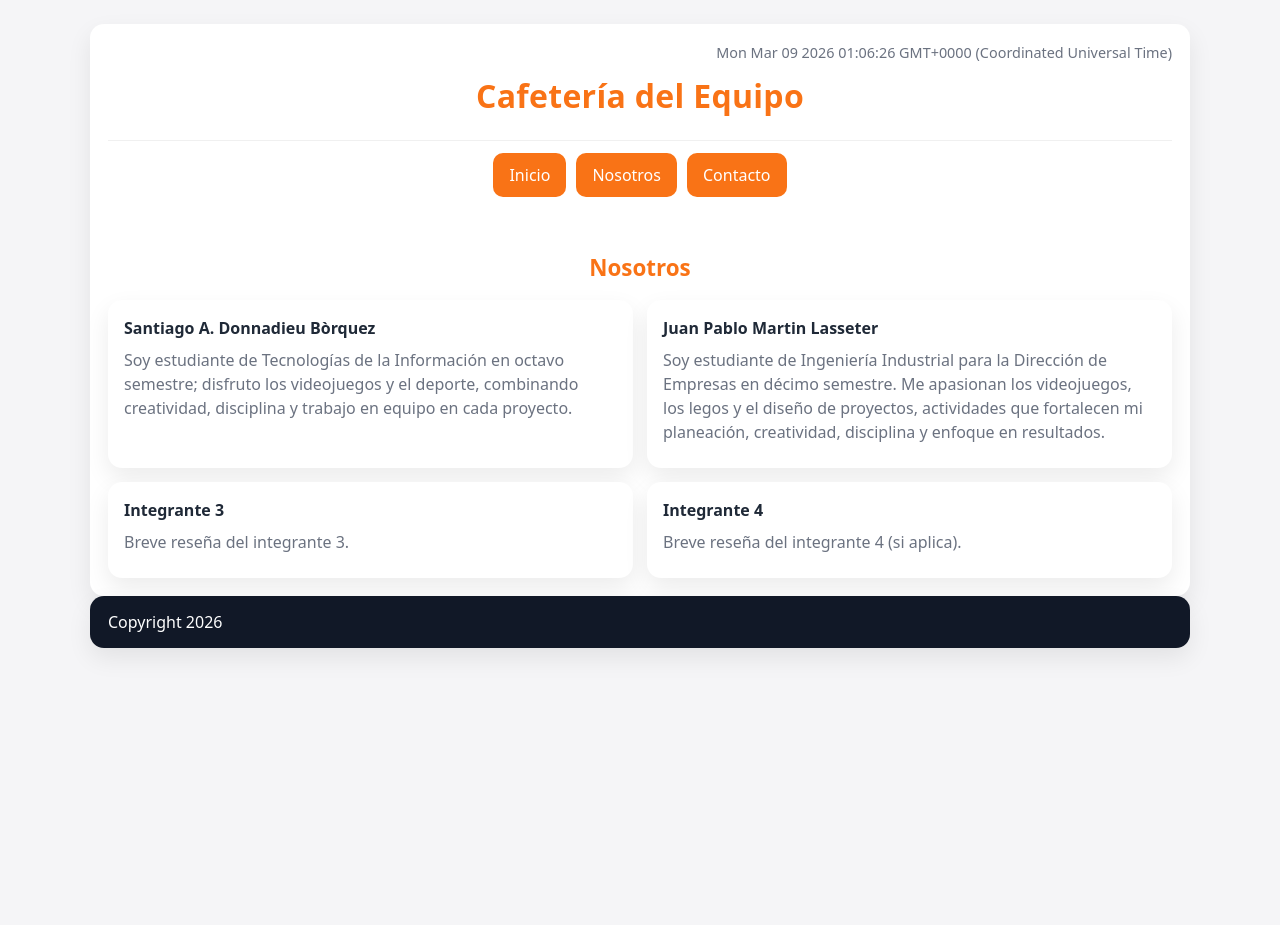
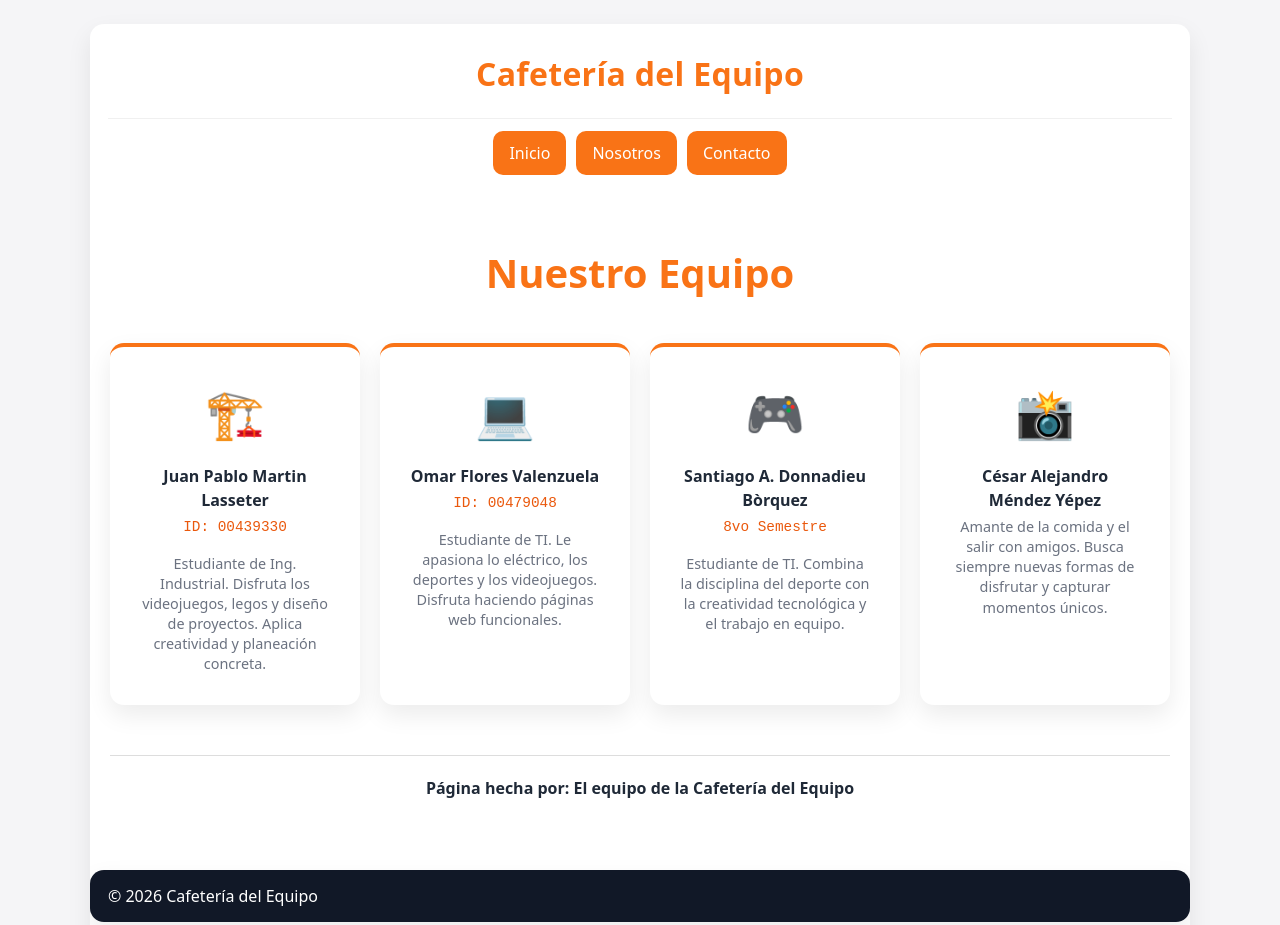
Before and after one commit to DonITpy/ProgramacionInternetInter, a plain HTML site: page about.html in a window 1280 px wide. Before the commit the page ends 800 px from the top, so only its background shows below. Drawn offline with nearby package versions, Linux system fonts and the light colour scheme.

Commit message:
proyecto

```diff
--- a/about.html
+++ b/about.html
@@ -2,30 +2,74 @@
 <html lang="es">
 <head>
     <meta charset="utf-8" />
-    <title>Nosotros - Cafetería del Equipo</title>
+    <title>Equipo — Cafetería del Equipo</title>
     <link rel="stylesheet" type="text/css" href="styles.css" />
     <script src="https://ajax.googleapis.com/ajax/libs/jquery/3.1.1/jquery.min.js"></script>
-    <script src="https://cdn.jsdelivr.net/bxslider/4.2.12/jquery.bxslider.min.js"></script>
     <script type="text/javascript" src="main.js"></script>
+
+    <style>
+        /* Estilos rápidos para que se vea pro */
+        .seccion-miembros {
+            padding: 50px 20px;
+            max-width: 1100px;
+            margin: 0 auto;
+        }
+
+        .titulo-equipo {
+            text-align: center;
+            font-size: 2.5rem;
+            color: var(--brand);
+            margin-bottom: 40px;
+        }
+
+        .grid-equipo {
+            display: grid;
+            grid-template-columns: repeat(auto-fit, minmax(250px, 1fr));
+            gap: 20px;
+        }
+
+        .tarjeta-persona {
+            background: white;
+            padding: 30px;
+            border-radius: var(--radius);
+            box-shadow: var(--shadow);
+            text-align: center;
+            border-top: 4px solid var(--brand);
+            transition: transform 0.3s;
+        }
+
+        .tarjeta-persona:hover {
+            transform: translateY(-10px);
+        }
+
+        .emoji { font-size: 3rem; display: block; margin-bottom: 15px; }
+
+        h4 { margin: 10px 0 5px 0; color: var(--text); }
+
+        .id-estudiante {
+            font-family: monospace;
+            color: var(--brand-2);
+            font-size: 0.9rem;
+            display: block;
+            margin-bottom: 15px;
+        }
+
+        .bio { font-size: 0.9rem; color: var(--muted); line-height: 1.4; }
+
+        .firma-footer {
+            text-align: center;
+            margin-top: 50px;
+            padding: 20px;
+            font-weight: bold;
+            border-top: 1px solid #ddd;
+        }
+    </style>
 </head>
+
 <body>
     <section id="global">
-
         <header>
-        <div class="f"></div>
-        <script>
-          var f = new Date();
-          document.write('<div class="f">');
-          document.write(f);
-          document.write('</div>');
-        </script>
-
-        <div id="logo">
-          <h1>Cafetería del Equipo</h1>
-        </div>
-
-        <div class="clearfix"></div>
-
+            <div id="logo"><h1>Cafetería del Equipo</h1></div>
             <nav id="menu">
                 <ul>
                     <li><a href="index.html">Inicio</a></li>
@@ -35,44 +79,48 @@
             </nav>
         </header>
 
-      <section class="ubicacion equipo">
-        <h3 class="titulo">Nosotros</h3>
+        <section class="seccion-miembros">
+            <h2 class="titulo-equipo">Nuestro Equipo</h2>
 
-        <div class="direccion">
-          <h4>Santiago A. Donnadieu Bòrquez</h4>
-          <p>
-            Soy estudiante de Tecnologías de la Información en octavo semestre;
-            disfruto los videojuegos y el deporte, combinando creatividad,
-            disciplina y trabajo en equipo en cada proyecto.
-          </p>
+            <div class="grid-equipo">
+                <div class="tarjeta-persona">
+                    <span class="emoji">🏗️</span>
+                    <h4>Juan Pablo Martin Lasseter</h4>
+                    <span class="id-estudiante">ID: 00439330</span>
+                    <p class="bio">Estudiante de Ing. Industrial. Disfruta los videojuegos, legos y diseño de proyectos. Aplica creatividad y planeación concreta.</p>
                 </div>
 
-        <div class="horarios">
-          <h4>Juan Pablo Martin Lasseter</h4>
-          <p>
-            Soy estudiante de Ingeniería Industrial para la Dirección de Empresas
-            en décimo semestre. Me apasionan los videojuegos, los legos y el
-            diseño de proyectos, actividades que fortalecen mi planeación,
-            creatividad, disciplina y enfoque en resultados.
-          </p>
+                <div class="tarjeta-persona">
+                    <span class="emoji">💻</span>
+                    <h4>Omar Flores Valenzuela</h4>
+                    <span class="id-estudiante">ID: 00479048</span>
+                    <p class="bio">Estudiante de TI. Le apasiona lo eléctrico, los deportes y los videojuegos. Disfruta haciendo páginas web funcionales.</p>
                 </div>
 
-        <div class="direccion">
-          <h4>Integrante 3</h4>
-          <p>Breve reseña del integrante 3.</p>
+                <div class="tarjeta-persona">
+                    <span class="emoji">🎮</span>
+                    <h4>Santiago A. Donnadieu Bòrquez</h4>
+                    <span class="id-estudiante">8vo Semestre</span>
+                    <p class="bio">Estudiante de TI. Combina la disciplina del deporte con la creatividad tecnológica y el trabajo en equipo.</p>
                 </div>
 
-        <div class="horarios">
-          <h4>Integrante 4</h4>
-          <p>Breve reseña del integrante 4 (si aplica).</p>
+                <div class="tarjeta-persona">
+                    <span class="emoji">📸</span>
+                    <h4>César Alejandro Méndez Yépez</h4>
+
+                    <p class="bio">Amante de la comida y el salir con amigos. Busca siempre nuevas formas de disfrutar y capturar momentos únicos.</p>
+                </div>
+            </div>
+
+            <div class="firma-footer">
+                Página hecha por: El equipo de la Cafetería del Equipo
             </div>
         </section>
 
-    </section>
-
         <footer>
-      Copyright 2026
+            &copy; 2026 Cafetería del Equipo
             <a href="#" class="subir">Ir arriba</a>
         </footer>
+    </section>
 </body>
 </html>
```
Also changed, not shown: index.html (+0 -1 lines). Lines whose indentation alone changed are shown as unchanged.
